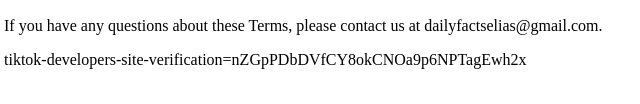
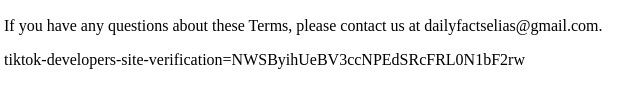
Before and after one commit to dailyfactselias/tiktok-auto-uploader-terms, a plain HTML site: page index.html in a window 1280 px wide. Shown: the part 693-797 px from the top of the page, 4-644 px from the left. Drawn offline with Linux system fonts and the light colour scheme.

Commit message:
Update index.html

```diff
--- a/index.html
+++ b/index.html
@@ -30,6 +30,6 @@
     <h2>7. Contact Us</h2>
     <p>If you have any questions about these Terms, please contact us at dailyfactselias@gmail.com.</p>
 
-    <p>tiktok-developers-site-verification=nZGpPDbDVfCY8okCNOa9p6NPTagEwh2x</p>
+    <p>tiktok-developers-site-verification=NWSByihUeBV3ccNPEdSRcFRL0N1bF2rw</p>
 </body>
 </html>
```
